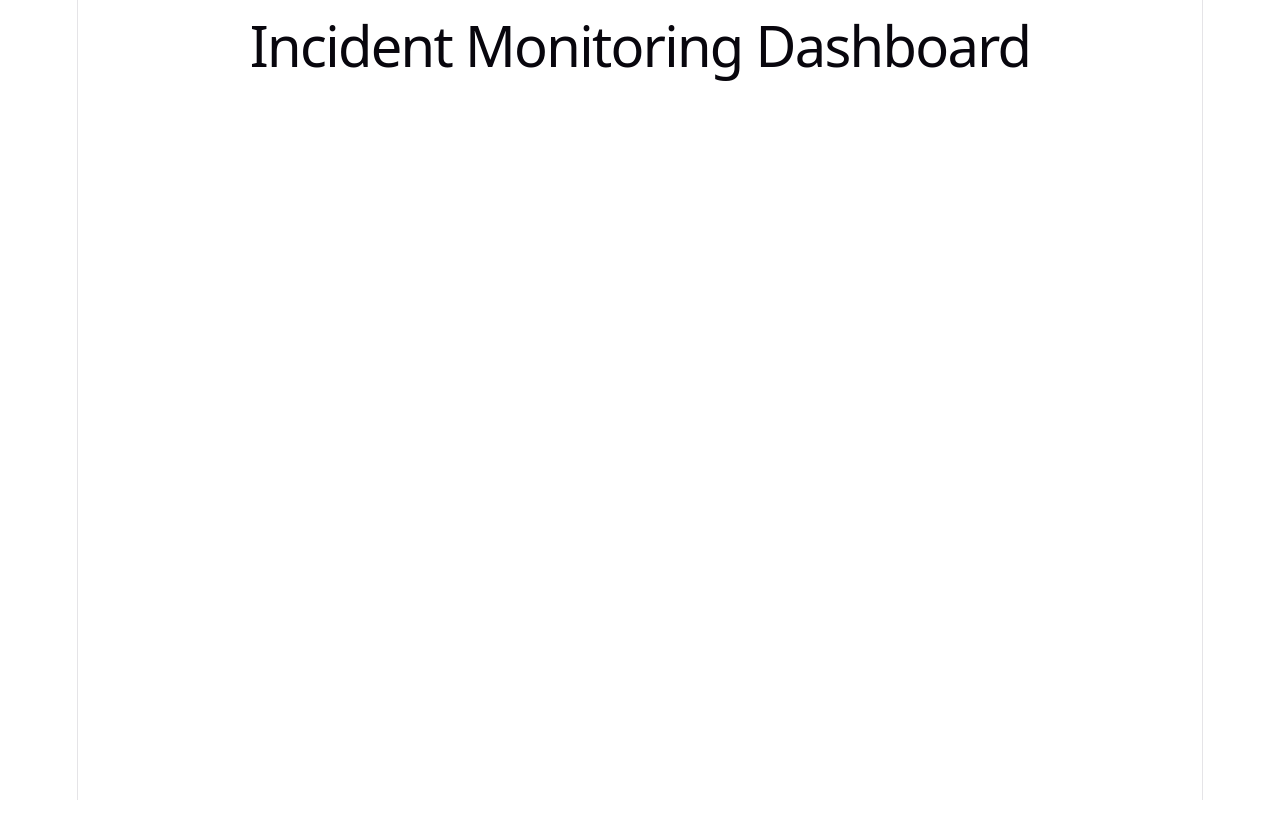
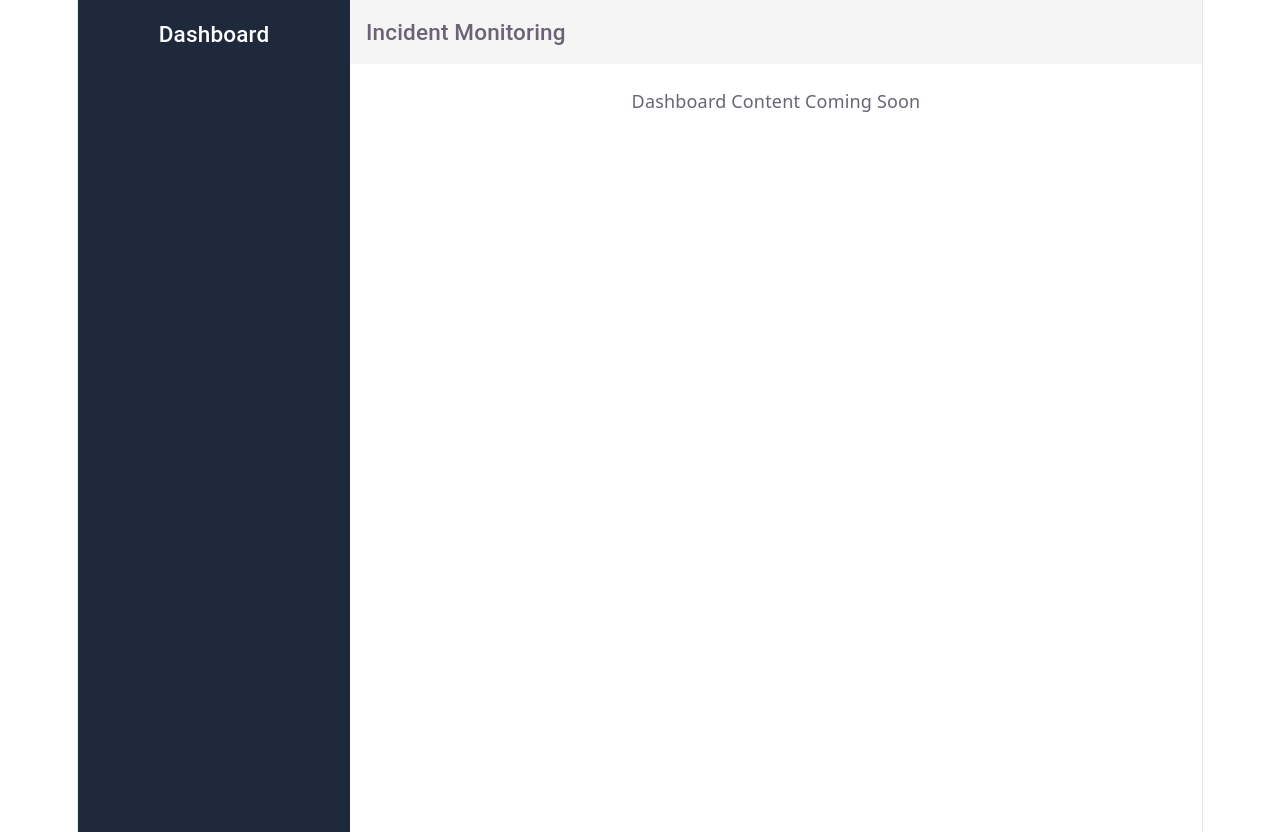
Before and after one commit to Pratikshya-N/react-dashboard-app, a React (Vite) app: page / in a window 1280 px wide. Before the commit the page ends 800 px from the top, so only its background shows below. Built offline with nearby package versions, Linux system fonts and the light colour scheme.

Commit message:
feat: add layout with sidebar and header using MUI

```diff
--- a/package.json
+++ b/package.json
@@ -10,6 +10,10 @@
     "preview": "vite preview"
   },
   "dependencies": {
+    "@emotion/react": "^11.14.0",
+    "@emotion/styled": "^11.14.1",
+    "@mui/icons-material": "^9.0.0",
+    "@mui/material": "^9.0.0",
     "react": "^19.2.5",
     "react-dom": "^19.2.5"
   },
--- a/src/App.tsx
+++ b/src/App.tsx
@@ -1,8 +1,11 @@
+import MainLayout from "./layouts/MainLayout";
+import Dashboard from "./pages/Dashboard/Dashboard";
+
 function App() {
   return (
-    <div>
-      <h1>Incident Monitoring Dashboard</h1>
-    </div>
+    <MainLayout>
+      <Dashboard />
+    </MainLayout>
   );
 }
 
--- /dev/null
+++ b/src/components/Header/Header.tsx
@@ -0,0 +1,19 @@
+import { Box, Typography } from "@mui/material";
+
+const Header = () => {
+  return (
+    <Box
+      sx={{
+        height: 64,
+        backgroundColor: "#f5f5f5",
+        display: "flex",
+        alignItems: "center",
+        px: 2,
+      }}
+    >
+      <Typography variant="h6">Incident Monitoring</Typography>
+    </Box>
+  );
+};
+
+export default Header;
--- /dev/null
+++ b/src/components/Sidebar/Sidebar.tsx
@@ -0,0 +1,19 @@
+import { Box, Typography } from "@mui/material";
+
+const Sidebar = () => {
+  return (
+    <Box
+      sx={{
+        width: 240,
+        height: "100vh",
+        backgroundColor: "#1e293b",
+        color: "#fff",
+        p: 2,
+      }}
+    >
+      <Typography variant="h6">Dashboard</Typography>
+    </Box>
+  );
+};
+
+export default Sidebar;
--- /dev/null
+++ b/src/layouts/MainLayout.tsx
@@ -0,0 +1,17 @@
+import { Box } from "@mui/material";
+import Sidebar from "../components/Sidebar/Sidebar";
+import Header from "../components/Header/Header";
+
+const MainLayout = ({ children }: { children: React.ReactNode }) => {
+  return (
+    <Box sx={{ display: "flex" }}>
+      <Sidebar />
+      <Box sx={{ flexGrow: 1 }}>
+        <Header />
+        <Box sx={{ p: 3 }}>{children}</Box>
+      </Box>
+    </Box>
+  );
+};
+
+export default MainLayout;
--- /dev/null
+++ b/src/pages/Dashboard/Dashboard.tsx
@@ -0,0 +1,5 @@
+const Dashboard = () => {
+  return <div>Dashboard Content Coming Soon</div>;
+};
+
+export default Dashboard;
```
Also changed, not shown: 1 other file (tests, documents, lock files or other folders).
